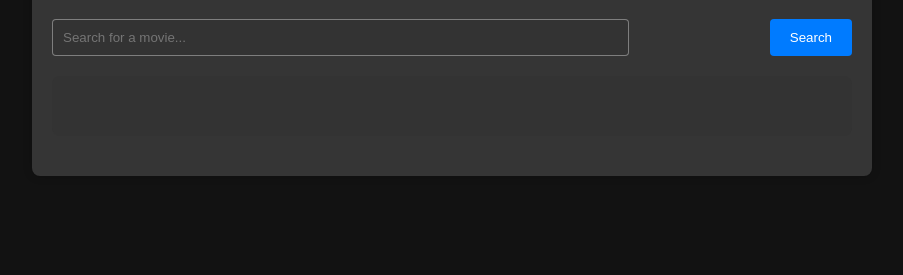
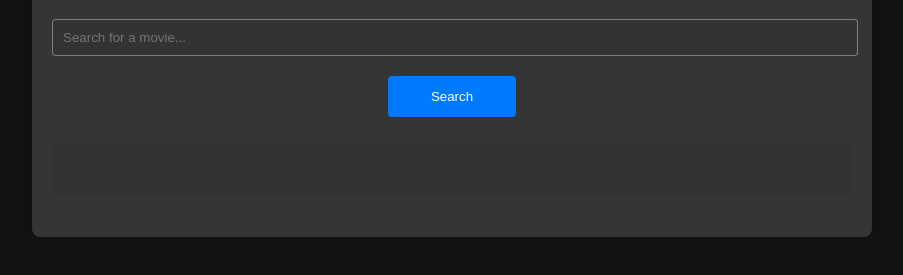
Before and after one commit to Ashkansalehpour/movieFinder, a website with bundled scripts: page index.html in a window 1280 px wide. Shown: the part 89-364 px from the top of the page, without its empty margins (188-1091 px from the left). Built offline with nearby package versions, Linux system fonts and the light colour scheme.

Commit message:
Positioning and resizing the searching input and button
make the container of search box in column and resize input container and button

```diff
--- a/styles/style.scss
+++ b/styles/style.scss
@@ -35,6 +35,7 @@ body {
   margin-bottom: 20px; /* Add margin at the bottom */
   display: flex; /* Use flexbox */
   justify-content: space-between; /* Align items with space between */
+  flex-direction: column; /* Set flex direction to column */
 
   /* Styling for search input */
   input[type="text"] {
@@ -45,16 +46,20 @@ body {
     background-color: #333333; /* Set background color */
     color: #ffffff; /* Set text color */
     border: 1px solid #858585eb; /* Set border */
+    width: 98%;
+    margin-bottom: 20px;
   }
 
   /* Styling for search button */
   button {
-    padding: 10px 20px; /* Add padding */
+    padding: 13px 43px; /* Add padding */
     border: none; /* Remove border */
     border-radius: 4px; /* Add border radius */
     background-color: #007bff; /* Set background color */
     color: #ffffff; /* Set text color */
     cursor: pointer; /* Change cursor to pointer */
+    width: fit-content;
+    margin: 0 auto;
   }
 }
 
```
Also changed, not shown: styles/style.css, 1 other file.
